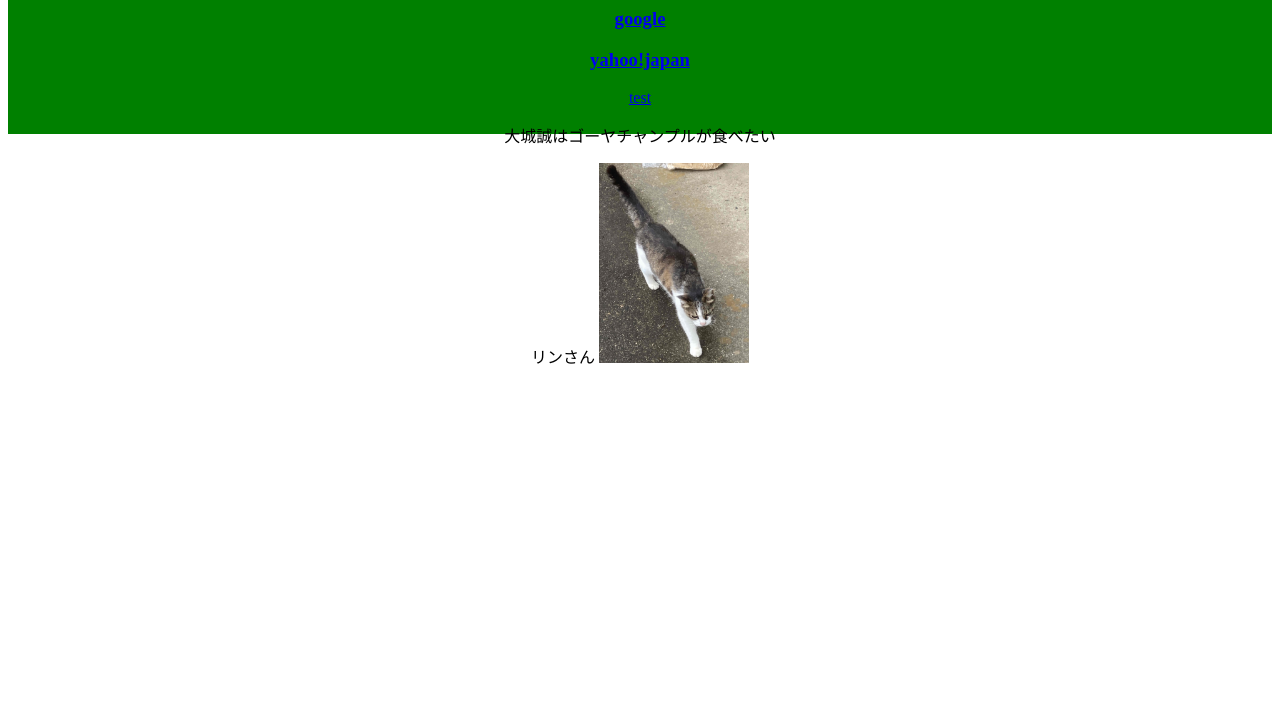
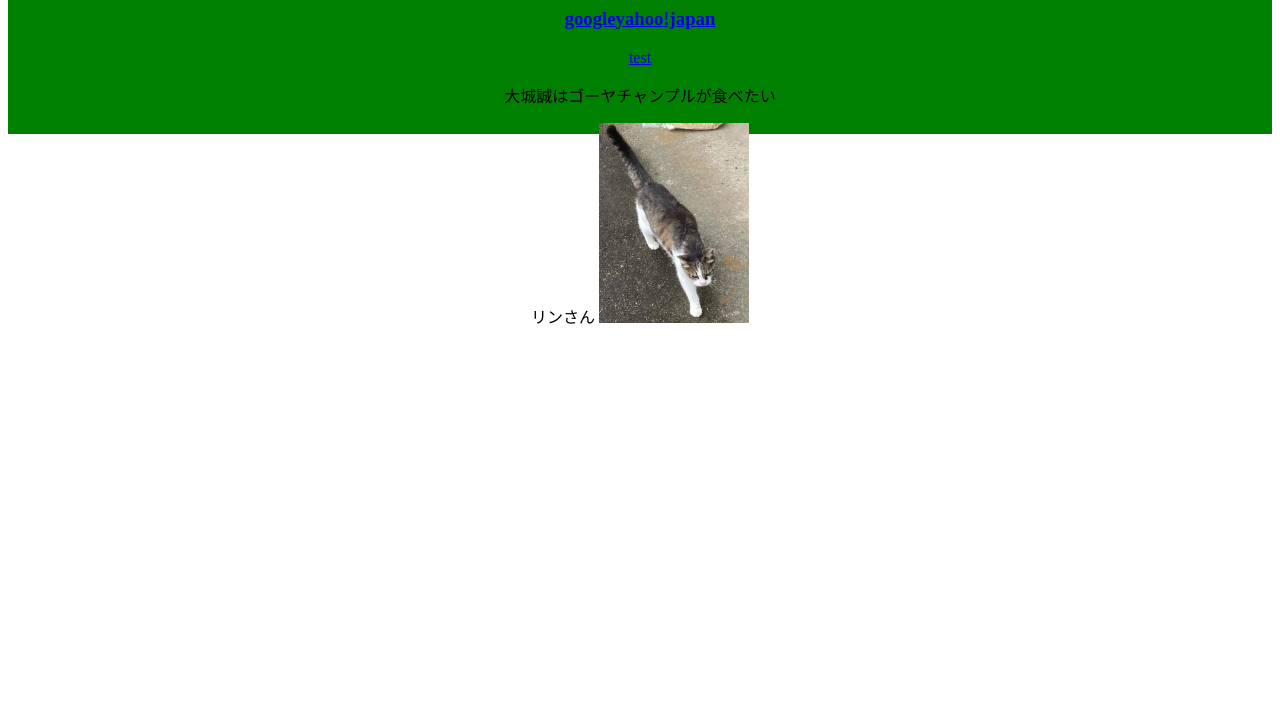
Before and after one commit to 1712200405/1712200405.github.io, a plain HTML site: page index.html in a window 1280 px wide. Shown: the part 87-800 px from the top of the page. Drawn offline with Linux system fonts and the light colour scheme.

Commit message:
Update index.html

```diff
--- a/index.html
+++ b/index.html
@@ -10,10 +10,10 @@
                 <span class = "text">ホームページ</span>
             </h1>
             <h3>
-            <a href="https://google.com/">google</a>
+            <a href="https://google.com/">google</a><a href="https://yahoo.co.jp/">yahoo!japan</a>
             </h3>
             <h3>
-            <a href="https://yahoo.co.jp/">yahoo!japan</a>
+
             </h3>
             <a href="test.html">test</a>
             <p>
```
